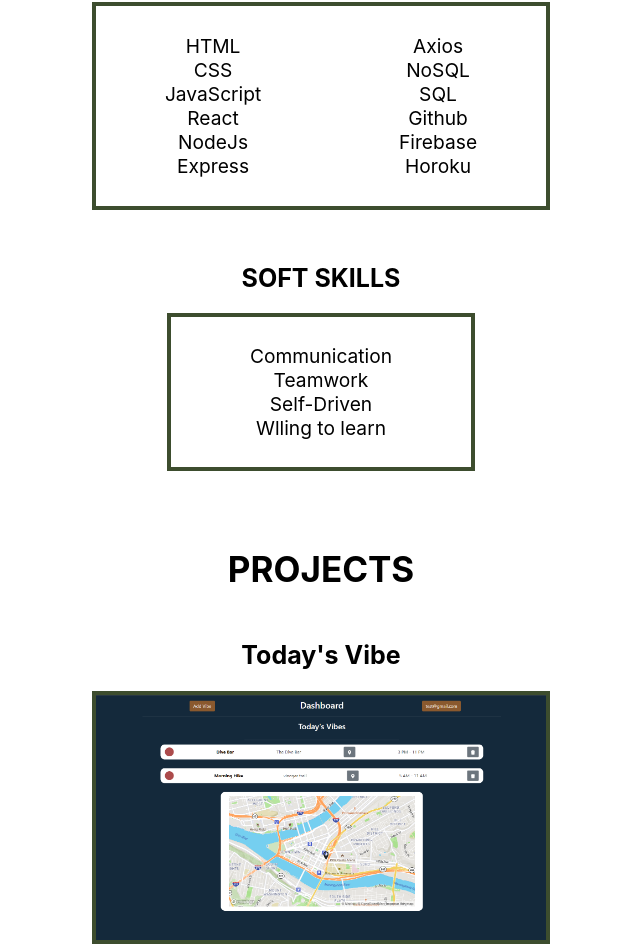
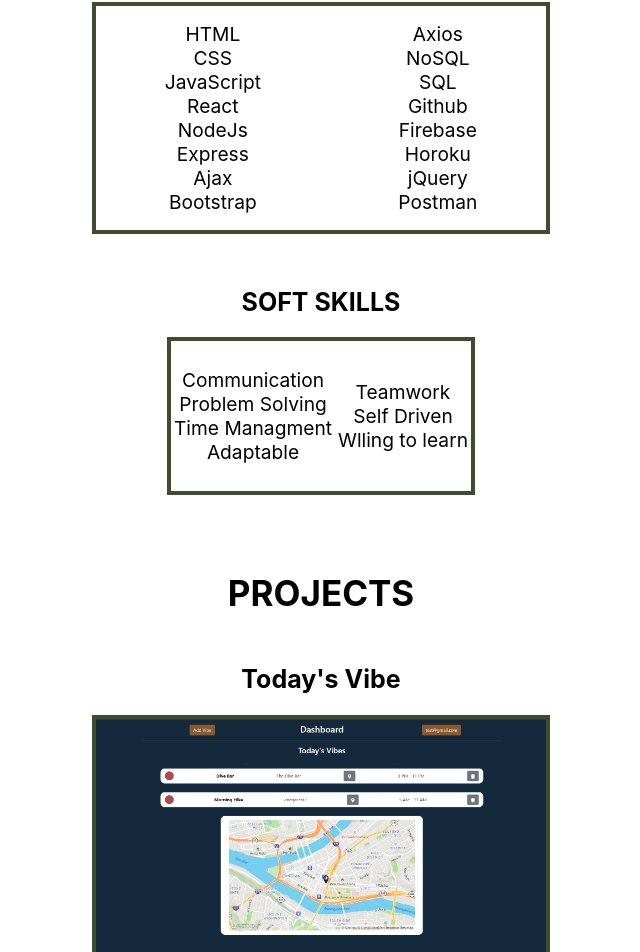
Before and after one commit to SpencerLake/Portfolio-rework, a React (Create React App) app: page / in a window 1280 px wide. Shown: the part 1457-2409 px from the top of the page, without its empty margins (319-959 px from the left). Built offline with nearby package versions, Linux system fonts and the light colour scheme.

Commit message:
added more skills

```diff
--- a/src/components/About.js
+++ b/src/components/About.js
@@ -25,6 +25,8 @@ export default function About() {
                     <li>React</li>
                     <li>NodeJs</li>
                     <li>Express</li>
+                    <li>Ajax</li>
+                    <li>Bootstrap</li>
                 </ul>
                 <ul className='skill-list-hard'>
                     <li>Axios</li>
@@ -33,14 +35,22 @@ export default function About() {
                     <li>Github</li>
                     <li>Firebase</li>
                     <li>Horoku</li>
+                    <li>jQuery</li>
+                    <li>Postman</li>
                 </ul>
             </div>
             <h2 className='secondary-title'>SOFT SKILLS</h2>
             <div className='skills-holder-soft'>
                 <ul className='skill-list-soft'>
                     <li>Communication</li>
+                    <li>Problem Solving</li>
+                    <li>Time Managment</li>
+                    <li>Adaptable</li>
+                </ul>
+                <ul className='skill-list-soft'>
+                    <li></li>
                     <li>Teamwork</li>
-                    <li>Self-Driven</li>
+                    <li>Self Driven</li>
                     <li>Wlling to learn</li>
                 </ul>
             </div>
```
